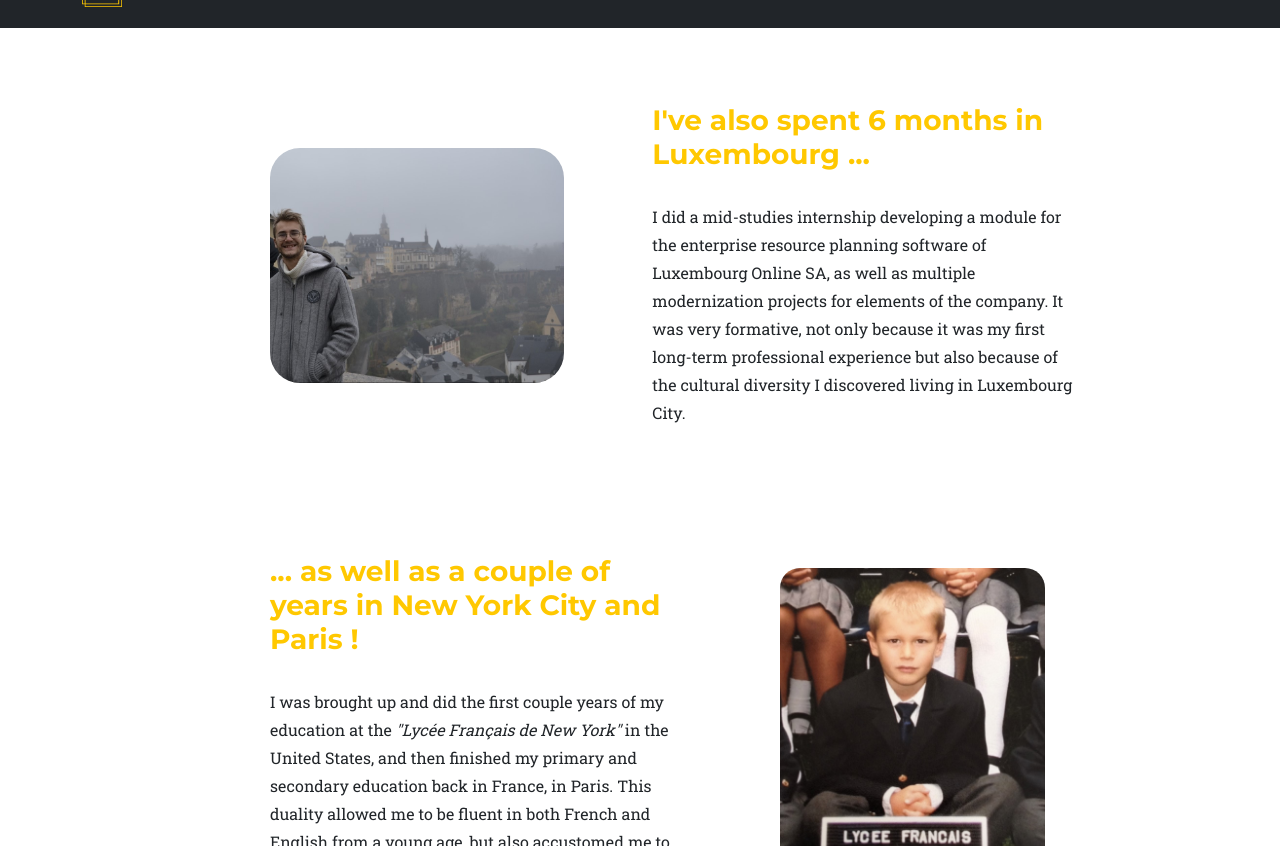
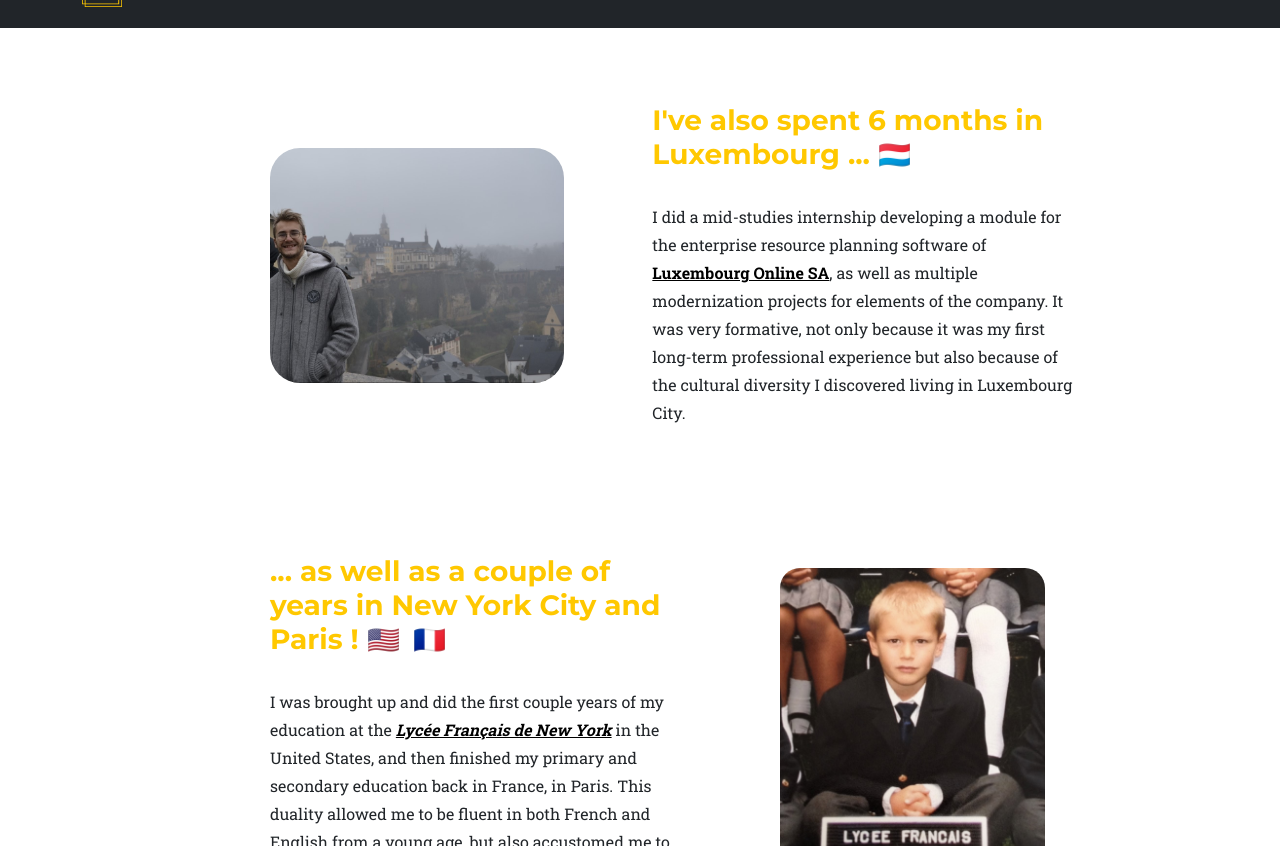
Before and after one commit to Martin-blckrt/martin-blckrt.github.io, a Jekyll site: the page built from index.html, in a window 1280 px wide and 900 px high, scrolled down 2238 px, cut to the strip 54-900 px from the top of the window. Built offline with Jekyll 4.4.1, drawn with Linux system fonts in a browser that asks for light colours; nearby versions of some CDN libraries; emoji names are drawn with the system emoji font.

Commit message:
polishing

```diff
--- a/_layouts/index.html
+++ b/_layouts/index.html
@@ -90,8 +90,8 @@
                      alt="">
             </div>
             <div class="col-sm-7">
-                <h3 class="section-heading aboutSectionTitle">I'm a student at UTBM ...</h3>
-                My home university is the <b>Université de Technologie de Belfort-Montbéliard</b>, where I've spent
+                <h3 class="section-heading aboutSectionTitle">I'm a student at UTBM ... <img class="emoji" title=":france:" alt=":france:" src="https://github.githubassets.com/images/icons/emoji/unicode/1f1eb-1f1f7.png" style="vertical-align: top;" height="32" width="32"></h3>
+                My home university is the <a href="https://www.utbm.fr/" target="_blank" rel="noppener" style="color:black"><b>Université de Technologie de Belfort-Montbéliard</b></a>, where I've spent
                 nearly 4 years studying engineering. Two of those four years were dedicated to general engineering
                 knowledge, and I specialized in Computer Science - more specifically Data Science and Artificial
                 Intelligence - in the latter two.
@@ -100,9 +100,9 @@
 
         <div class="row aboutRow">
             <div class="col-sm-7">
-                <h3 class="section-heading aboutSectionTitle">... but also at UQAC !</h3>
+                <h3 class="section-heading aboutSectionTitle">... but also at UQAC ! <img class="emoji" title=":canada:" alt=":canada:" src="https://github.githubassets.com/images/icons/emoji/unicode/1f1e8-1f1e6.png" style="vertical-align: top;" height="32" width="32"></h3>
                 To perfect my craft in AI and other fields of computer science, I also went to Québec for a year at
-                <b>Université du Québec à Chicoutimi</b>. Not only will this year abroad grant me a <i>"Mastery in
+                <a href="https://www.uqac.ca/" target="_blank" rel="noppener" style="color:black"><b>Université du Québec à Chicoutimi</b></a>. Not only will this year abroad grant me a <i>"Mastery in
                 Computer Science"</i>, but it also allowed me to discover Québec, it's amazing natural spaces, as
                 well as the other side of the thermometer.
             </div>
@@ -117,20 +117,19 @@
                      alt="">
             </div>
             <div class="col-sm-7">
-                <h3 class="section-heading aboutSectionTitle">I've also spent 6 months in Luxembourg ...</h3>
+                <h3 class="section-heading aboutSectionTitle">I've also spent 6 months in Luxembourg ... <img class="emoji" title=":lux:" alt=":lux:" src="https://github.githubassets.com/images/icons/emoji/unicode/1f1f1-1f1fa.png" style="vertical-align: top;" height="32" width="32"></h3>
                 I did a mid-studies internship developing a module for the enterprise resource planning
-                software of Luxembourg Online SA, as well as multiple modernization projects for elements of the
+                software of <a href="https://www.internet.lu/" target="_blank" rel="noppener" style="color:black"><b>Luxembourg Online SA</b></a>, as well as multiple modernization projects for elements of the
                 company. It was very formative, not only because it was my first long-term professional experience
                 but also because of the cultural diversity I discovered living in Luxembourg City.
             </div>
         </div>
-
         <div class="row aboutRow">
             <div class="col-sm-7">
                 <h3 class="section-heading aboutSectionTitle">... as well as a couple of years in New York City and
-                    Paris !</h3>
-                I was brought up and did the first couple years of my education at the <i>"Lycée Français de New
-                York"</i> in the United States, and then finished my primary and secondary education back in France,
+                    Paris ! <img class="emoji" title=":us:" alt=":us:" src="https://github.githubassets.com/images/icons/emoji/unicode/1f1fa-1f1f8.png" style="vertical-align: top;" height="32" width="32">&ensp;<img class="emoji" title=":france:" alt=":france:" src="https://github.githubassets.com/images/icons/emoji/unicode/1f1eb-1f1f7.png" style="vertical-align: top;" height="32" width="32"></h3>
+                I was brought up and did the first couple years of my education at the <a href="https://www.lfny.org/" target="_blank" rel="noppener" style="color:black"><b><i>Lycée Français de New
+                York</i></b></a> in the United States, and then finished my primary and secondary education back in France,
                 in Paris. This duality allowed me to be fluent in both French and English from a young age, but also
                 accustomed me to being curious and open-minded, and is what made me the cosmopolitan person I am
                 today.
--- a/portfolio.html
+++ b/portfolio.html
@@ -52,7 +52,7 @@
         <div class="text-center">
             <h2 class="section-heading text-uppercase">Portfolio</h2>
             <h3 class="section-subheading text-muted">An overview of my projects - most of the descriptions were made
-                with the assistance of ChatGPT, and source codes are available on <a href="https://github.com/Martin-blckrt" target="_blank" rel="noopener">Github</a>.</h3>
+                with the assistance of ChatGPT, and source codes are available on my <a href="https://github.com/Martin-blckrt" target="_blank" rel="noopener">Github</a>.</h3>
         </div>
         <div class="row">
             <div class="col-lg-4 col-sm-6 mb-4">
```
